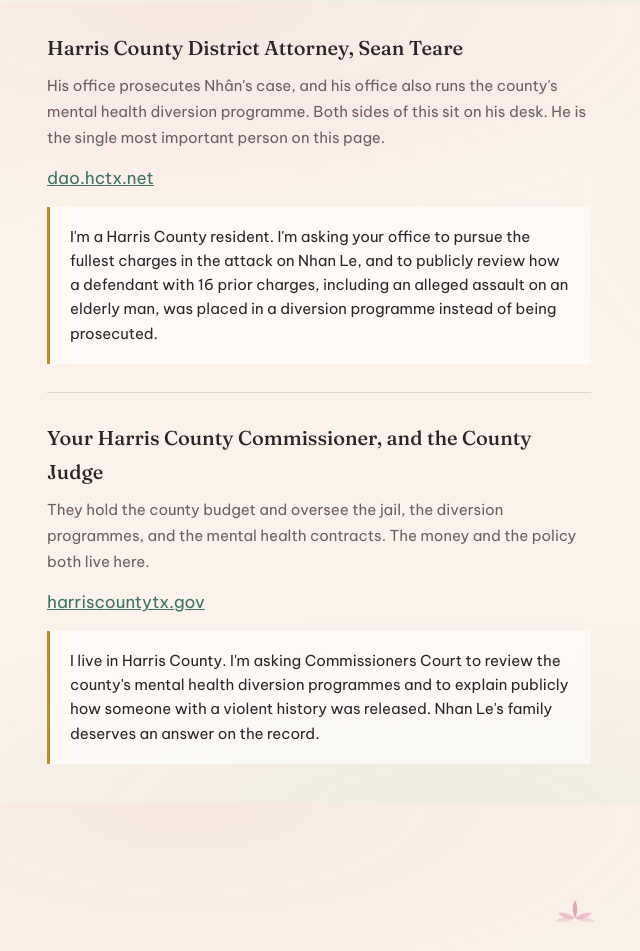
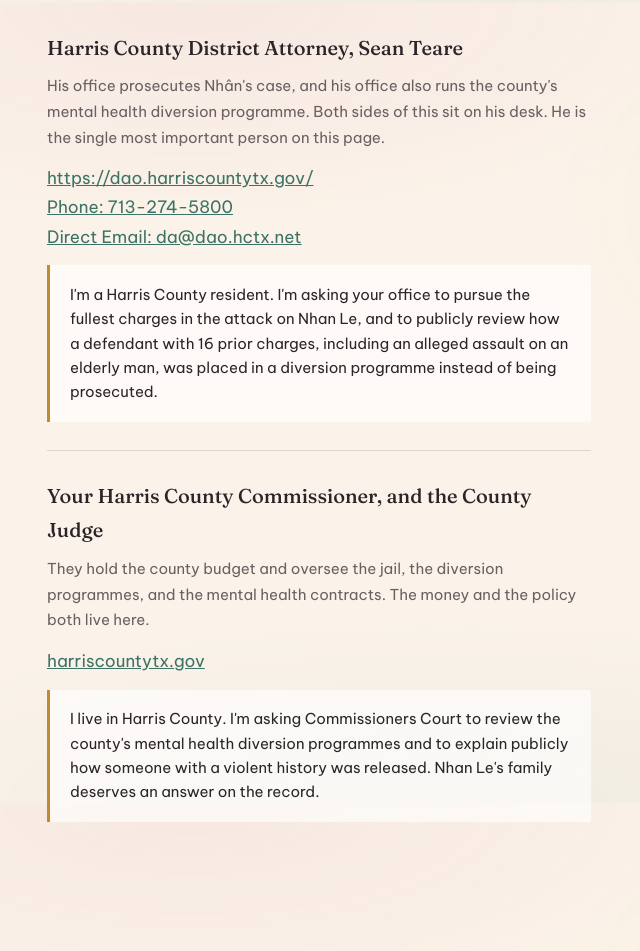
Before and after one commit to GetJoseD/nhan-le, a plain HTML site: page action.html in a window 1280 px wide. Shown: the part 797-1748 px from the top of the page, without its empty margins (65-705 px from the left). Drawn offline with Linux system fonts and the light colour scheme.

Commit message:
Update action.html

```diff
--- a/action.html
+++ b/action.html
@@ -93,7 +93,7 @@
     <p class="step-why" data-lang-en>His office prosecutes Nhân's case, and his office also runs the county's mental health diversion programme. Both sides of this sit on his desk. He is the single most important person on this page.</p>
     <p class="step-why" lang="vi" data-lang-vi>Văn phòng của ông vừa truy tố vụ án của anh Nhân, vừa điều hành chương trình chuyển hướng sức khỏe tâm thần của quận. Cả hai mặt của chuyện này đều nằm trên bàn của ông. Đây là người quan trọng nhất trong trang này.</p>
 
-    <p><a href="https://dao.hctx.net" rel="noopener">dao.hctx.net</a></p>
+    <p><a href="https://dao.hctx.net" rel="noopener">https://dao.harriscountytx.gov/<br>Phone: 713-274-5800<br>Direct Email: da@dao.hctx.net</a></p>
 
     <p class="script">I'm a Harris County resident. I'm asking your office to pursue the fullest charges in the attack on Nhan Le, and to publicly review how a defendant with 16 prior charges, including an alleged assault on an elderly man, was placed in a diversion programme instead of being prosecuted.</p>
   </div>
```
